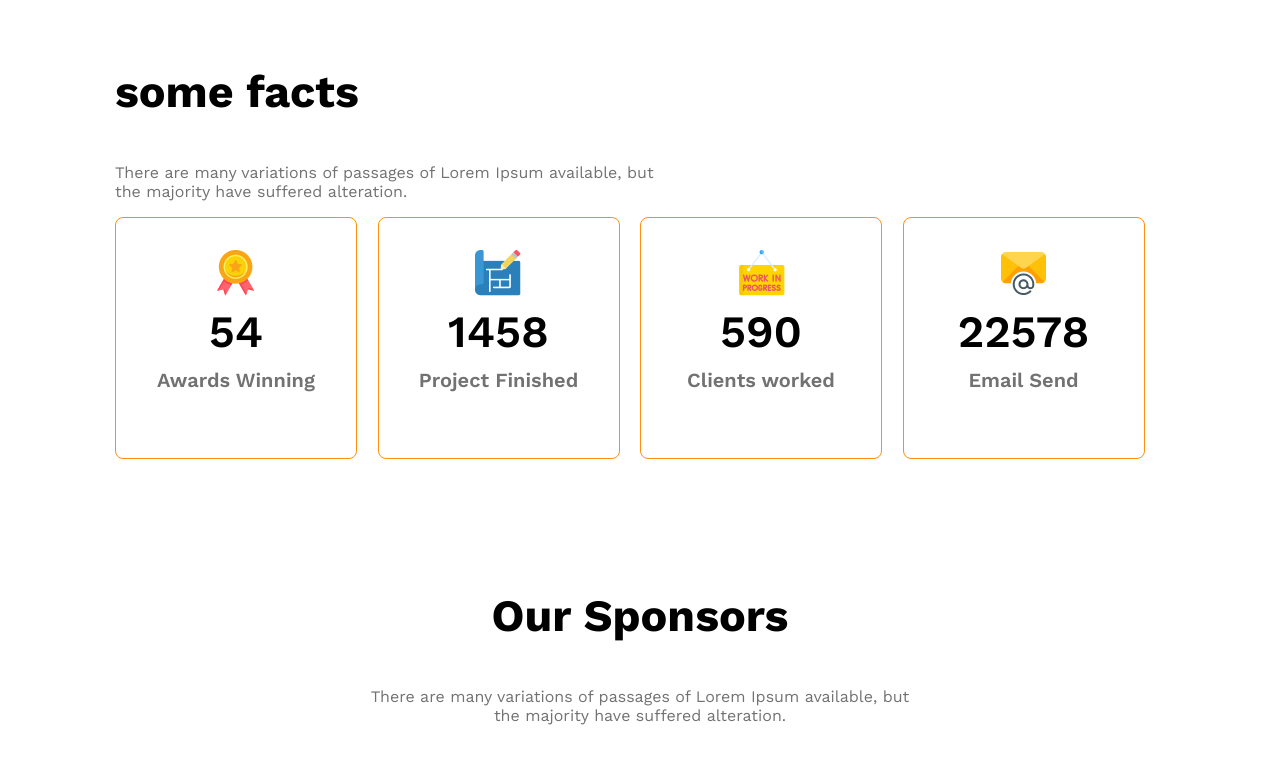
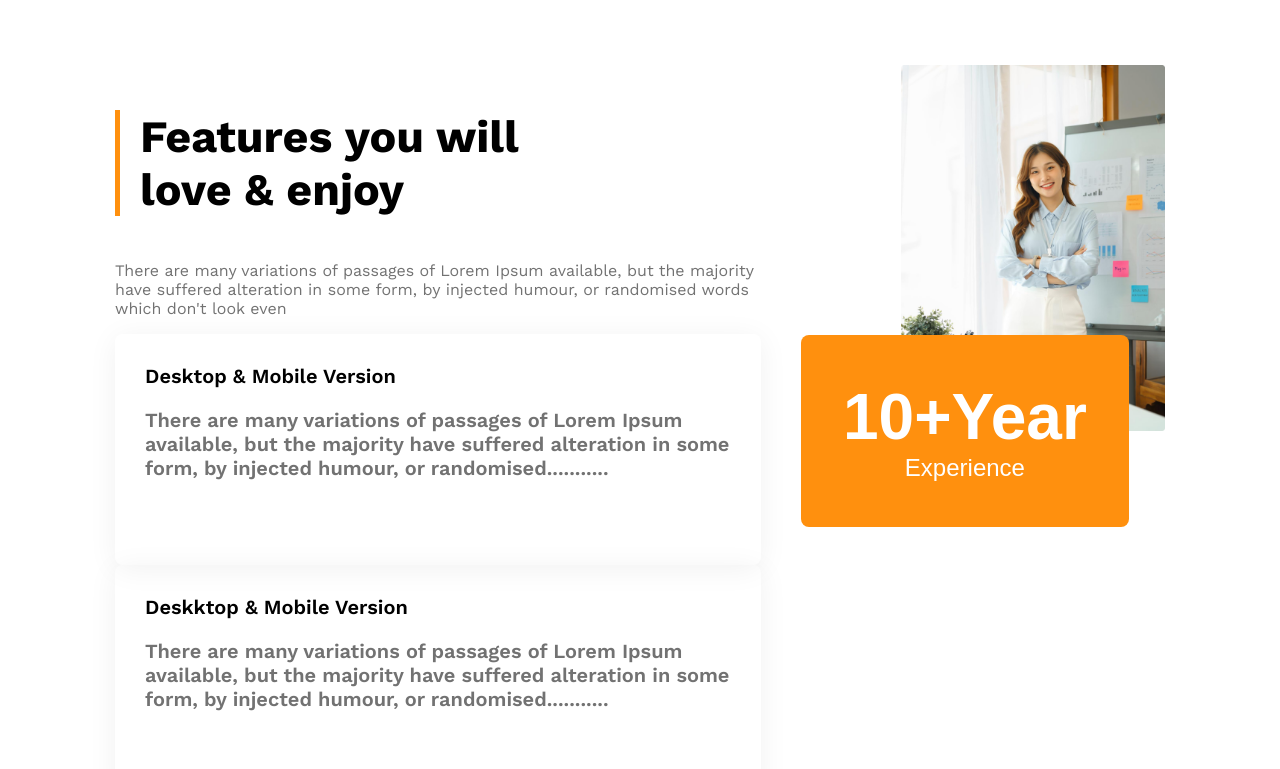
Before and after one commit to Asikul-Islam-Razim/g3-architect-website, a plain HTML site: page index.html in a window 1280 px wide. Shown: the part 1990-2759 px from the top of the page. Drawn offline with nearby package versions, Linux system fonts and the light colour scheme.

Commit message:
done g3 architect project and reponsive

```diff
--- a/index.html
+++ b/index.html
@@ -55,6 +55,67 @@
           <button class="btn-primary">Explore More</button>
         </div>
       </section>
+
+      <!-- features section start -->
+       <section class="enjoy  display-flex">
+<div>
+<h3 id="features-section-title" class="section-title">
+  Features you will <br> love & enjoy
+</h3>
+<p class="text-light-gray">
+  There are many variations of passages of Lorem Ipsum available, but the majority have suffered alteration in some form, by injected humour, or randomised words which don't look even
+</p>
+<!-- features card container -->
+  <div class="feature-card">
+    <h4 class="feature-title">
+      Desktop & Mobile Version
+    </h4>
+    <p class="text-light-gray">
+      There are many variations of passages of Lorem Ipsum available, but the majority have suffered alteration in some form, by injected humour, or randomised...........
+    </p>
+  </div>
+  <div class="feature-card">
+    <h4 class="feature-title">
+      Deskktop & Mobile Version
+    </h4>
+    <p class="text-light-gray">
+      There are many variations of passages of Lorem Ipsum available, but the majority have suffered alteration in some form, by injected humour, or randomised...........
+    </p>
+  </div>
+  <div class="feature-card">
+    <h4 class="feature-title">
+      Deskktop & Mobile Version
+    </h4>
+    <p class="text-light-gray">
+      There are many variations of passages of Lorem Ipsum available, but the majority have suffered alteration in some form, by injected humour, or randomised...........
+    </p>
+  </div>
+  <div class="feature-card">
+    <h4 class="feature-title">
+      Deskktop & Mobile Version
+    </h4>
+    <p class="text-light-gray">
+      There are many variations of passages of Lorem Ipsum available, but the majority have suffered alteration in some form, by injected humour, or randomised...........
+    </p>
+  </div>
+
+
+</div>
+<div class="enjoy-architect">
+  <img src="images/architect.png" alt="">
+  <button id="experience-badge" class="btn-primary">
+    <span id="experience-year">
+      10+Year
+    </span> <br>
+    <span>
+      Experience
+    </span>
+  </button>
+</div>
+       </section>
+
+
+
       <!-- some facts -->
       <section>
         <h3 class="section-title">some facts</h3>
--- a/styles/archicets.css
+++ b/styles/archicets.css
@@ -120,8 +120,49 @@ margin: 0px auto;
 #quick-list{
     font-weight: 500;
 }
+/* feauters related style */
 
+.enjoy{
+    gap: 140px;
+}
 
+#features-section-title{
+   border-left: 5px solid #FF900E;
+   padding-left: 20px;
+}
+
+.feature-card{
+    padding: 30px;
+    box-shadow:0 4px 30px 0 rgba(0, 0, 0, 0.06) ;
+    margin-bottom: 20px;
+    border-radius: 8px;
+    height: 171px;
+    width: 586px;
+}
+.feature-title,  .feature-card{
+font-weight: 600;
+font-size: 1.25rem;
+margin-top: 0px;
+margin-bottom: 0px;
+
+}
+
+#experience-badge{
+    padding: 45px 42px;
+    font-size: 1.5rem;
+    font-weight: 500;
+    margin-left: -100px;
+    margin-top: -100px;
+}
+
+#experience-year{
+    font-size: 4rem;
+    font-weight: 700;
+}
+
+.enjoy-architect img{
+    width: 100%;
+}
 
 /* some facts related styles */
 
@@ -172,10 +213,12 @@ margin: 0px auto;
     filter: grayscale(100%);
 }
 
+
+
 /* responsive media query */
 
 @media screen and (max-width:576px){
-    .nav-bar, .nav-links, .teams{
+    .nav-bar, .nav-links, .teams, .enjoy{
         flex-direction: column;
     }
     .team-image-container,
@@ -191,4 +234,10 @@ margin: 0px auto;
     .our-features{
         margin-left: 20px;
     }
+
+    #experience-badge{
+         margin-left: 00px;
+    margin-top: 00px;
+    }
+
 }
```
